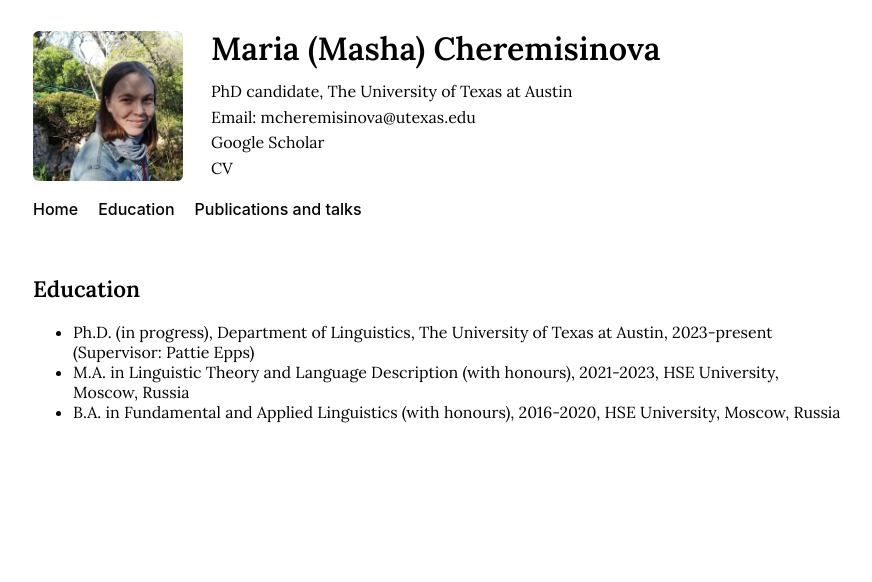
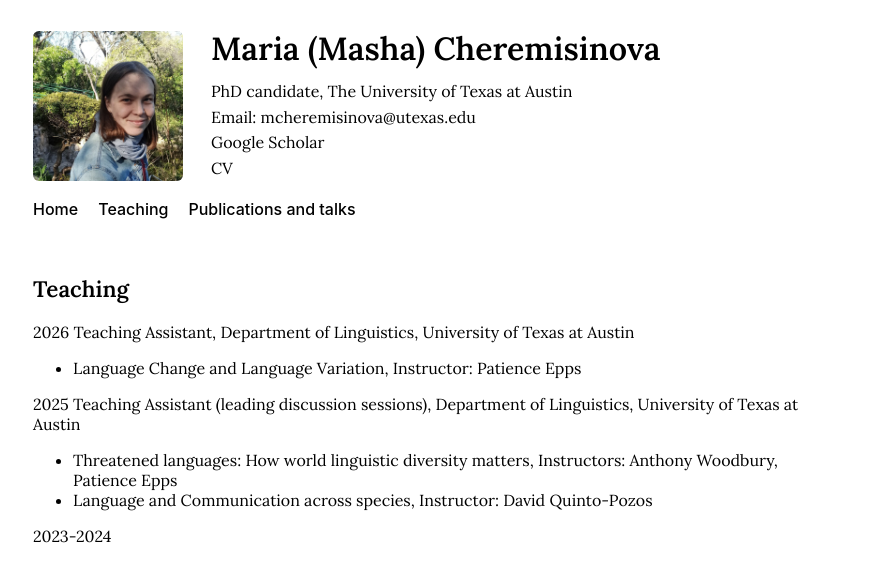
Before and after one commit to mashache/mashache.github.io, a Jekyll site: the page built from pages/education.md, in a window 1280 px wide. Shown: the top 582 px of the page, without its empty margins (201-1073 px from the left). Built offline with Jekyll 4.4.1, drawn with Linux system fonts in a browser that asks for light colours.

Commit message:
Update education.md

```diff
--- a/pages/education.md
+++ b/pages/education.md
@@ -1,11 +1,16 @@
 ---
 layout: default
-title: Education
-permalink: /education/
+title: Teaching
+permalink: /teaching/
 show_title: false
 ---
 
-## Education
-- Ph.D. (in progress), Department of Linguistics, The University of Texas at Austin, 2023-present (Supervisor: Pattie Epps)
-- M.A. in Linguistic Theory and Language Description (with honours), 2021-2023, HSE University, Moscow, Russia
-- B.A. in Fundamental and Applied Linguistics (with honours), 2016-2020, HSE University, Moscow, Russia
+## Teaching
+2026  Teaching Assistant, Department of Linguistics, University of Texas at Austin
+  - Language Change and Language Variation, Instructor: Patience Epps
+
+2025  Teaching Assistant (leading discussion sessions), Department of Linguistics, University of Texas at Austin
+  - Threatened languages: How world linguistic diversity matters, Instructors: Anthony Woodbury, Patience Epps
+  - Language and Communication across species, Instructor: David Quinto-Pozos
+
+2023-2024
```
